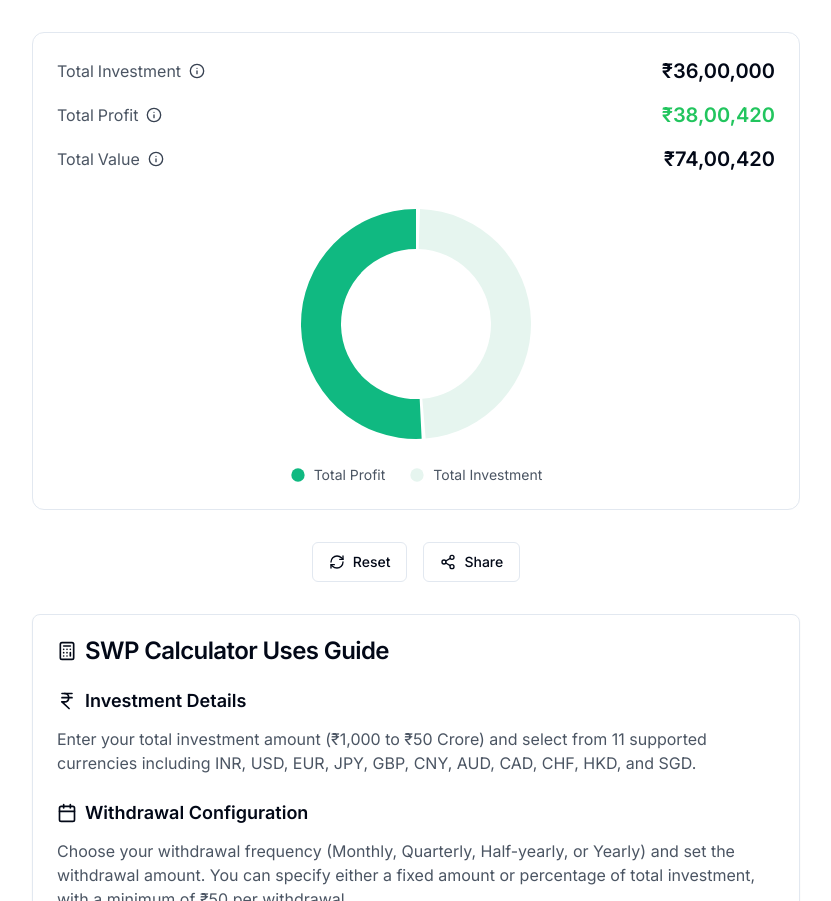
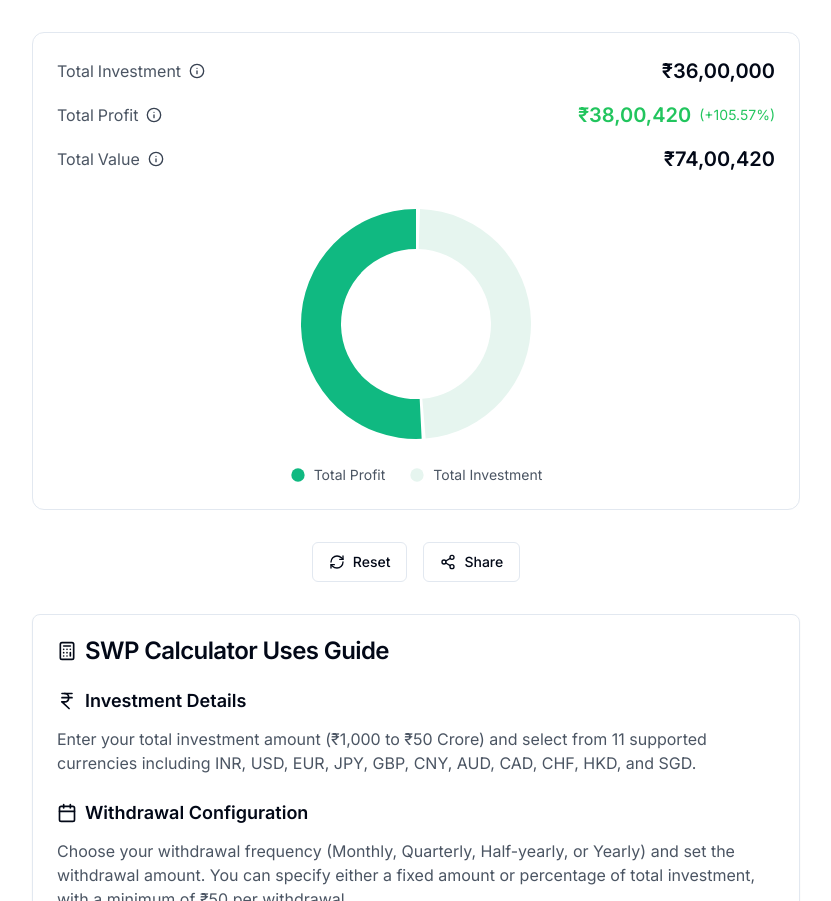
Before and after one commit to hirakbrazil/react-router-convert-svg-to-png, a React (Vite) app: page / in a window 1280 px wide. Shown: the part 970-1871 px from the top of the page, without its empty margins (148-979 px from the left). Built offline with nearby package versions, Linux system fonts and the light colour scheme.

Commit message:
Add total profit percentage to ResultCard
Implement functionality to display the total profit as a percentage in the ResultCard component of the SIP Calculator, similar to the previous SWP Calculator.
[skip gpt_engineer]

```diff
--- a/src/components/ResultCard.tsx
+++ b/src/components/ResultCard.tsx
@@ -46,6 +46,7 @@ const ResultCard = ({
   timePeriod,
 }: ResultCardProps) => {
   const totalProfit = totalValue - totalInvestment;
+  const profitPercentage = ((totalProfit / totalInvestment) * 100).toFixed(2);
 
   return (
     <div className="border border-border bg-card dark:bg-card rounded-xl p-6 space-y-4">
@@ -65,9 +66,14 @@ const ResultCard = ({
           <span className="text-gray-600 dark:text-gray-400">Profit</span>
           <InfoTooltip content="The total returns generated by your SIP investment over the investment period." />
         </div>
-        <span className={`text-xl font-semibold ${totalProfit > 0 ? 'text-green-500 dark:text-green-400' : 'text-foreground'}`}>
-          {formatCurrency(totalProfit, currency)}
-        </span>
+        <div className="flex items-center gap-2">
+          <span className={`text-xl font-semibold ${totalProfit > 0 ? 'text-green-500 dark:text-green-400' : 'text-foreground'}`}>
+            {formatCurrency(totalProfit, currency)}
+          </span>
+          <span className={`text-sm ${totalProfit > 0 ? 'text-green-500 dark:text-green-400' : 'text-foreground'}`}>
+            ({totalProfit > 0 ? '+' : ''}{profitPercentage}%)
+          </span>
+        </div>
       </div>
       <div className="flex justify-between items-center">
         <div className="flex flex-wrap items-center gap-x-1">
```
